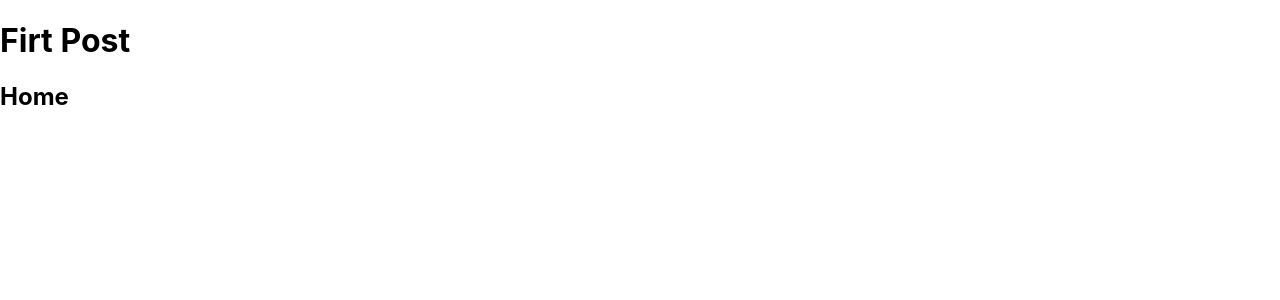
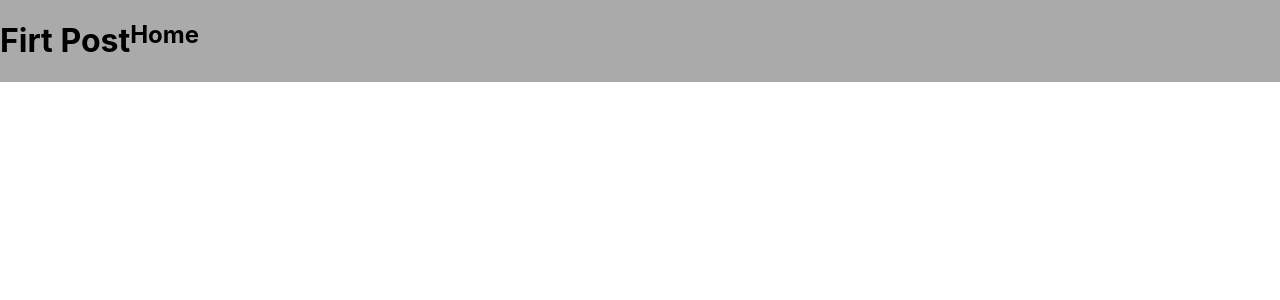
Before and after one commit to jjunior96/nextjs-study, a Next.js app: page /posts/first-post in a window 1280 px wide. Shown: the top 300 px of the page. Built offline with nearby package versions, Linux system fonts and the light colour scheme.

Commit message:
chore: add styles

```diff
--- /dev/null
+++ b/components/Layout/index.js
@@ -0,0 +1,11 @@
+import React from 'react';
+
+import styles from '../../styles/layout.module.css';
+
+const Layout = ({ children }) => {
+  return (
+    <div className={styles.wrapper}>{children}</div>
+  )
+}
+
+export default Layout;
--- /dev/null
+++ b/components/Layout/styled.css
@@ -0,0 +1,5 @@
+.wrapper {
+  margin: 0 auto;
+  display: flex;
+  background-color: #aaa;
+}
--- a/pages/posts/first-post.js
+++ b/pages/posts/first-post.js
@@ -1,14 +1,21 @@
 import React from 'react';
+import Head from 'next/head';
 import Link from 'next/link';
+
+import Layout from '../../components/Layout';
 
 const FirstPost = () => {
   return (
-    <>
+    <Layout>
+      <Head>
+        <title>Posts</title>
+        <link rel="icon" href="../../public/favicon.ico" />
+      </Head>
       <h1>Firt Post</h1>
       <h2>
         <Link href="/"> Home</Link>
       </h2>
-    </>
+    </Layout>
   )
 };
 
--- /dev/null
+++ b/styles/layout.module.css
@@ -0,0 +1,5 @@
+.wrapper {
+  margin: 0 auto;
+  display: flex;
+  background-color: #aaa;
+}
```
